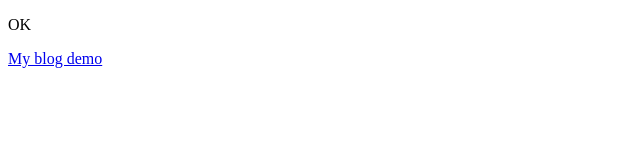
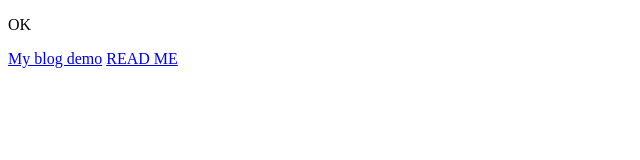
Before and after one commit to ThomasHuangTW/ThomasHuangTW.github.io, a plain HTML site: page index.html in a window 1280 px wide. Shown: the whole page, without its empty margins (0-640 px from the left). Drawn offline with Linux system fonts and the light colour scheme.

Commit message:
Update index.html

```diff
--- a/index.html
+++ b/index.html
@@ -9,5 +9,6 @@
 <body>
     <p>Test page for AJAX</p>
     <a href="/blog">My blog demo</a>
+    <a href="README.md">READ ME</a>
 </body>
 </html>
```
